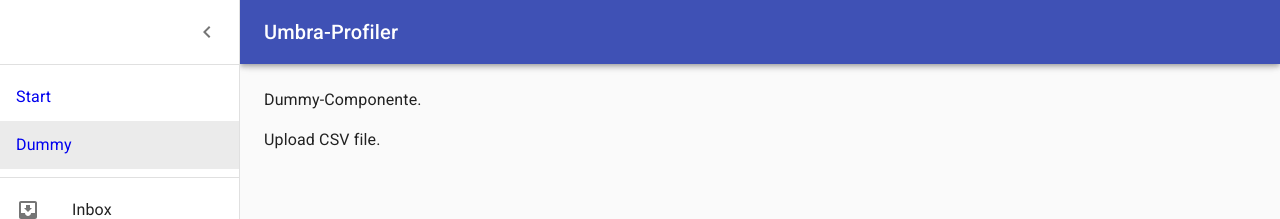
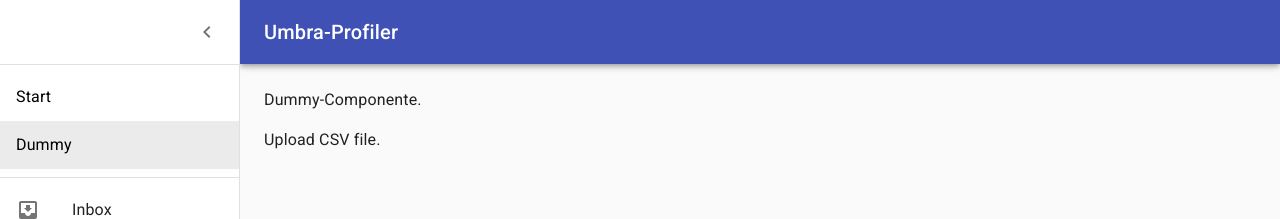
Before and after one commit to umbraperf/umbraperf, a React app: page /dummy in a window 1280 px wide. Both pictures are taken after a click on the button "open drawer". Shown: the top 219 px of the page. Built offline with nearby package versions, Linux system fonts and the light colour scheme; the HTML template or start-up script is replaced by a standard one.

Commit message:
change project folder structure

```diff
--- a/src/app.tsx
+++ b/src/app.tsx
@@ -7,8 +7,8 @@ import { Route, BrowserRouter, Switch, useLocation, Redirect, Link } from 'react
 
 import './globals.css';
 
-import Dummy from './dummy';
-import PersistentDrawerLeft from './Drawer';
+import Dummy from './componentes/dummy';
+import PersistentDrawerLeft from './componentes/drawer';
 
 
 const store = model.createStore();
@@ -47,17 +47,17 @@ ReactDOM.render(
 
             <Switch>
 
+                <Route exact path="/">
+                    <Redirect to="/dummy" />
+                </Route>
+
                 {routes.map((route: any) => (
                     <Route exact path={route.path} key={route.path}>
                         <route.component />
                     </Route>
                 ))}
 
-                <Route exact path="/">
-                    <Redirect to="/dummy" />
-                </Route>
-
-{/*                 <Route exact path="/dummy" component={Dummy} />
+                {/*                 <Route exact path="/dummy" component={Dummy} />
  */}
                 <Route path="*">
                     <NoMatch />
--- a/src/drawer.tsx
+++ b/src/componentes/drawer.tsx
@@ -18,8 +18,8 @@ import ListItemText from '@material-ui/core/ListItemText';
 import InboxIcon from '@material-ui/icons/MoveToInbox';
 import MailIcon from '@material-ui/icons/Mail';
 
-import { routes } from './app';
-import { NavLink, withRouter } from 'react-router-dom';
+import { routes } from '../app';
+import { Link, withRouter } from 'react-router-dom';
 
 const drawerWidth = 240;
 
@@ -139,11 +139,11 @@ function PersistentDrawerLeft(props: any) {
                 <List>
                     {routes.map((prop, key) => {
                         return (
-                            <NavLink to={prop.path} style={{ textDecoration: 'none' }} key={key}>
+                            <Link to={prop.path} style={{ textDecoration: 'none', color: 'black' }} key={key}>
                                 <ListItem button selected={activeRoute(prop.path)} >
                                     <ListItemText primary={prop.sidebarName} />
                                 </ListItem>
-                            </NavLink>
+                            </Link>
                         );
                     })}
                 </List>
```
Also changed, not shown: src/componentes/dummy.tsx (renamed from src/dummy.tsx, +4 -4 lines), src/style/dummy.module.css (renamed from src/dummy.module.css), 1 other file (tests, documents, lock files or other folders).
